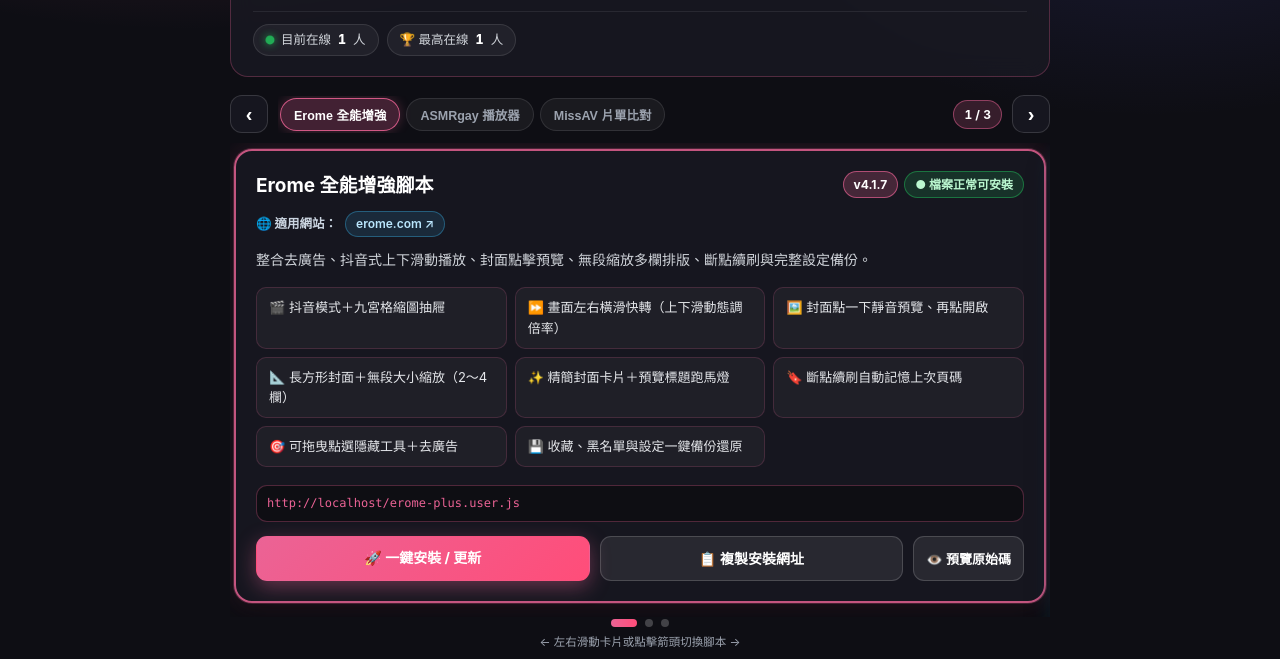
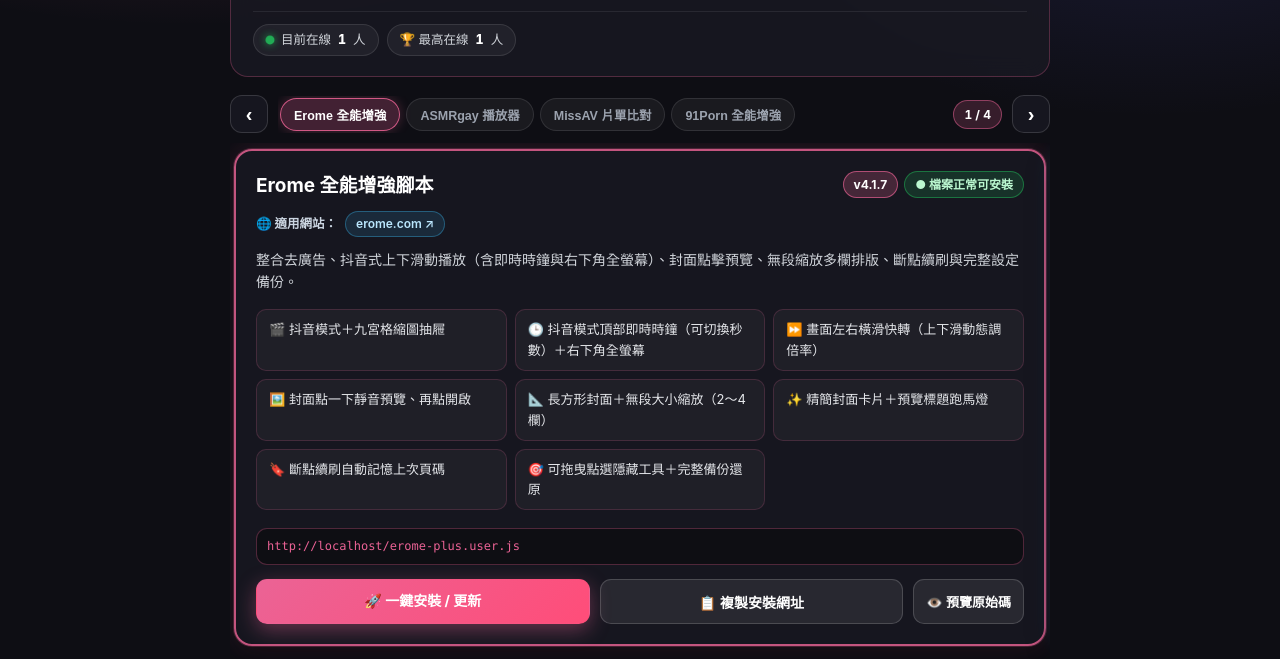
Before and after one commit to moyuuu0729/moyuuu0729.github.io, a plain HTML site: page index.html in a window 1280 px wide. Shown: the part 111-770 px from the top of the page. Drawn offline with Linux system fonts and the light colour scheme.

Commit message:
update index.html

```diff
--- a/index.html
+++ b/index.html
@@ -644,7 +644,7 @@
             <div class="switcher-bar">
                 <button id="btn-prev" class="nav-arrow" type="button" aria-label="上一個腳本">‹</button>
                 <div id="switcher-pills" class="switcher-pills"></div>
-                <span id="switcher-counter" class="switcher-counter">1 / 3</span>
+                <span id="switcher-counter" class="switcher-counter">1 / 4</span>
                 <button id="btn-next" class="nav-arrow" type="button" aria-label="下一個腳本">›</button>
             </div>
 
@@ -703,13 +703,12 @@
     <div id="toast"></div>
 
     <script>
-        // ==================== 1. 即時在線＋總人數設定（選填） ====================
+        // ==================== 1. 即時在線＋最高在線人數設定（選填） ====================
         // 填入免費 Firebase Realtime Database 網址（例：'https://xxx-default-rtdb.asia-southeast1.firebasedatabase.app'）
-        // 填入後立即啟用「全球真・即時在線人數」與「精準總來訪人數」；留空則自動使用 Vercount 統計總人數
         const FIREBASE_DB_URL = 'https://mingtw0729-default-rtdb.asia-southeast1.firebasedatabase.app/';
 
         // ==================== 2. 卡片輪播預設主題色盤 ====================
-        // 若腳本物件未自行指定 theme，將依序自動套用這組顏色（滑動即換色）
+        // 滑動切換腳本時會依序套用對應外框與強調色
         const DEFAULT_THEMES = [
             { accent: '#eb6395', accent2: '#ff4d79', rgb: '235, 99, 149' }, // 霓虹桃紅
             { accent: '#38bdf8', accent2: '#6366f1', rgb: '56, 189, 248' }, // 電光青藍
@@ -725,21 +724,21 @@
                 title: 'Erome 全能增強腳本',
                 shortTitle: 'Erome 全能增強',
                 tag: '手機 / 電腦通用',
-                fallbackVersion: '4.2.0',
+                fallbackVersion: '4.2.1',
                 theme: DEFAULT_THEMES[0], // 桃紅外框
                 sites: [
                     { name: 'erome.com', url: 'https://www.erome.com/' },
                 ],
-                summary: '整合去廣告、抖音式上下滑動播放、封面點擊預覽、無段縮放多欄排版、斷點續刷與完整設定備份。',
+                summary: '整合去廣告、抖音式上下滑動播放（含即時時鐘與右下角全螢幕）、封面點擊預覽、無段縮放多欄排版、斷點續刷與完整設定備份。',
                 features: [
                     '🎬 抖音模式＋九宮格縮圖抽屜',
+                    '🕒 抖音模式頂部即時時鐘（可切換秒數）＋右下角全螢幕',
                     '⏩ 畫面左右橫滑快轉（上下滑動態調倍率）',
                     '🖼️ 封面點一下靜音預覽、再點開啟',
                     '📐 長方形封面＋無段大小縮放（2～4 欄）',
                     '✨ 精簡封面卡片＋預覽標題跑馬燈',
                     '🔖 斷點續刷自動記憶上次頁碼',
-                    '🎯 可拖曳點選隱藏工具＋去廣告',
-                    '💾 收藏、黑名單與設定一鍵備份還原',
+                    '🎯 可拖曳點選隱藏工具＋完整備份還原',
                 ],
             },
             {
@@ -769,21 +768,43 @@
                 title: 'MissAV 多片單番號比對標註工具',
                 shortTitle: 'MissAV 片單比對',
                 tag: '手機 / 電腦通用',
-                fallbackVersion: '8.0',
+                fallbackVersion: '8.6',
                 theme: DEFAULT_THEMES[2], // 翡翠翠綠外框
                 sites: [
                     { name: 'missav.ws', url: 'https://missav.ws/' },
                 ],
-                summary: '多片單獨立標註與隱藏規則，支援即時監聽站內收藏自動秒同步、番號前綴統計排行、同頁多版本去重、變動追蹤、隨機抽片與時間點書籤筆記。',
+                summary: '多片單獨立標註與隱藏規則，支援即時監聽站內收藏自動秒同步、番號前綴統計排行、同頁多版本去重、變動追蹤、隨機抽片、時間點書籤筆記與播放器去廣告。',
                 features: [
                     '🏷️ 多片單自訂顏色標註與獨立規則（僅標註／淡化／隱藏）',
                     '⚡ 即時監聽站內收藏／移除動作自動秒同步＋定時背景偵測',
+                    '🛡️ 去除播放器點擊彈窗、透明劫持遮罩與暫停廣告',
                     '📑 同頁多版本自動去重（中字／無碼流出／原版自訂優先序）',
                     '📊 番號前綴／片商收藏統計長條圖排行＋一鍵搜系列最新',
-                    '📝 播放頁時間點書籤（一鍵跳轉）與單片筆記管理',
-                    '🚫 封面快捷略過、跨片單重複檢查與同步增減變動追蹤',
-                    '🎲 片單隨機抽片（支援排除已略過與避開近期重複）',
-                    '💾 可拖曳防遮擋浮動列、📜 分類紀錄與完整 JSON 備份',
+                    '📝 播放頁時間點書籤（精準抓主播放器進度）與單片筆記',
+                    '🚫 標題右側快捷加入已略過、跨片單重複檢查與變動追蹤',
+                    '🎲 片單隨機抽片＋可拖曳防遮擋浮動列與完整 JSON 備份',
+                ],
+            },
+            {
+                file: '91porn-plus.user.js',
+                title: '91Porn 全能增強腳本',
+                shortTitle: '91Porn 全能增強',
+                tag: '手機 / 電腦通用',
+                fallbackVersion: '1.4.0',
+                theme: DEFAULT_THEMES[3], // 紫羅蘭外框
+                sites: [
+                    { name: '91porn.com', url: 'https://91porn.com/' },
+                ],
+                summary: '徹底去除 91Porn 播放器與頁面廣告、封面零變形（內嵌添加時間）＋標題＋查看人數、滑到底部自動載入下一頁、抖音上下滑動連刷模式與播放器強化。',
+                features: [
+                    '🛡️ 徹底攔截播放器點擊彈窗、透明遮罩與頁面橫幅廣告',
+                    '🎬 抖音上下滑動連刷模式＋九宮格選集抽屜與手勢快轉',
+                    '🖼️ 封面零變形（左下角內嵌添加時間）＋標題＋查看人數',
+                    '♾️ 滑到底部自動載入下一頁（支援抖音模式無縫續刷）',
+                    '🌙 一鍵護眼深色主題＋響應式 2～4 欄自訂排版',
+                    '✓ 自動標記已看過影片（支援僅標記／淡化／隱藏）',
+                    '⚡ 播放器快捷列（±5s/±10s、0.75x～2x 倍速、畫中畫與斷點續播）',
+                    '🎯 可拖曳點選隱藏元件＋標題／作者關鍵字過濾',
                 ],
             },
         ];
@@ -1082,7 +1103,7 @@
                 const hasManualSites = Array.isArray(script.sites) && script.sites.length > 0;
                 const fallbackName = script.shortTitle || script.title || script.file.split('/').pop();
 
-                // 頂部快速切換標籤（帶各自顏色）
+                // 頂部快速切換標籤
                 const pill = document.createElement('button');
                 pill.type = 'button';
                 pill.id = `pill-${idx}`;
@@ -1202,7 +1223,6 @@
             const peakPill = document.getElementById('pill-peak');
             const dbUrl = (FIREBASE_DB_URL || '').trim().replace(/\/+$/, '');
 
-            // 已填入 Firebase Realtime Database 網址 -> 全球即時在線＋自動刷新歷史最高在線
             if (dbUrl) {
                 try {
                     const [{ initializeApp }, dbMod] = await Promise.all([
@@ -1227,7 +1247,6 @@
                         if (peakEl) peakEl.textContent = val.toLocaleString('zh-Hant');
                     };
 
-                    // 連線成功登記上線，關閉分頁或斷線自動移除
                     dbMod.onValue(connectedRef, (snap) => {
                         if (snap.val() === true) {
                             dbMod.onDisconnect(myOnlineRef).remove().then(() => {
@@ -1236,13 +1255,11 @@
                         }
                     });
 
-                    // 即時監聽歷史最高同時在線人數
                     dbMod.onValue(peakRef, (snap) => {
                         latestPeak = Number(snap.val() || 0);
                         renderPeak();
                     });
 
-                    // 即時監聽目前在線人數，超過歷史紀錄時自動原子更新峰值
                     dbMod.onValue(onlineListRef, (snap) => {
                         const count = snap.exists() ? Object.keys(snap.val() || {}).length : 1;
                         latestOnline = Math.max(1, count);
@@ -1266,7 +1283,6 @@
                 }
             }
 
-            // 尚未填入 FIREBASE_DB_URL 時維持預設顯示並提示
             const showSetupTip = () => showToast('💡 填入免費 Firebase 資料庫網址後即可同步全球在線與最高紀錄');
             onlinePill?.addEventListener('click', showSetupTip);
             peakPill?.addEventListener('click', showSetupTip);
```
